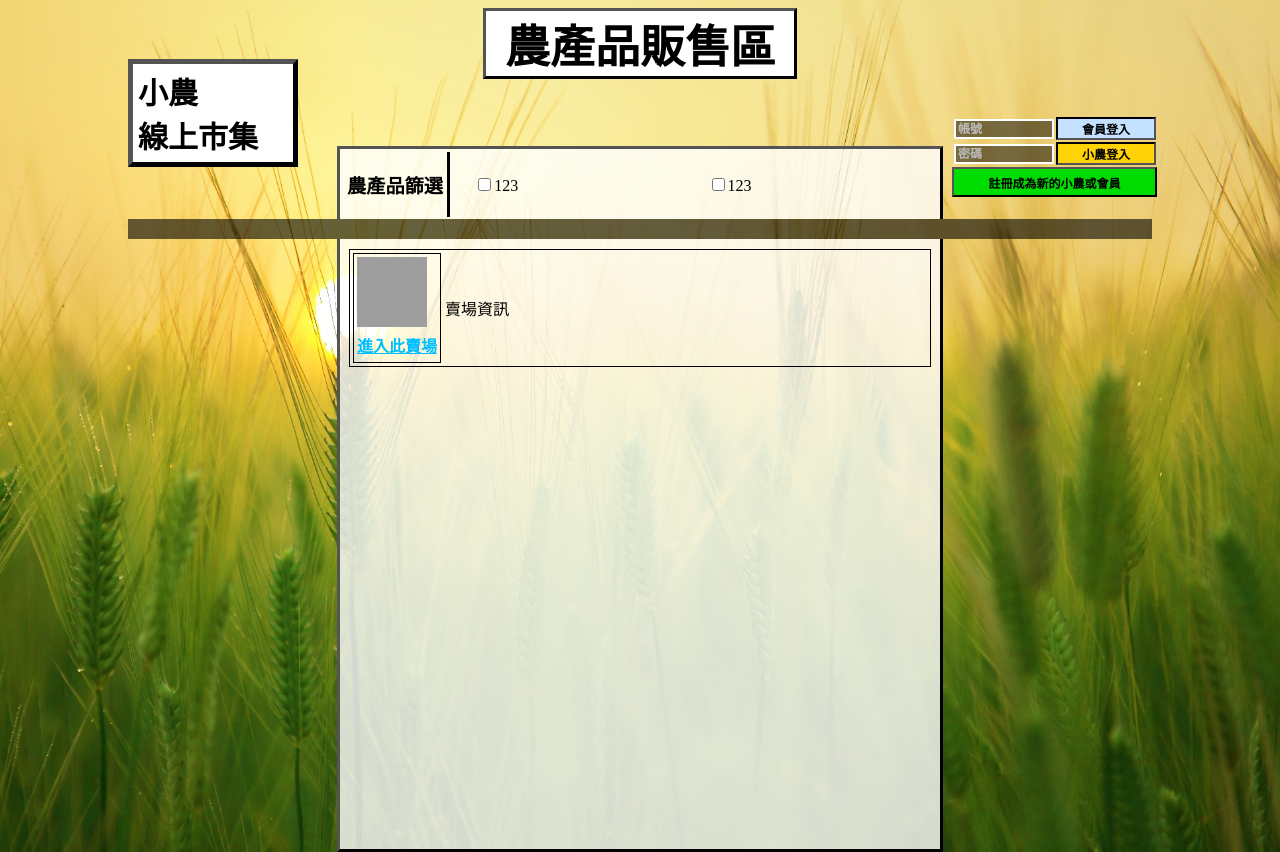
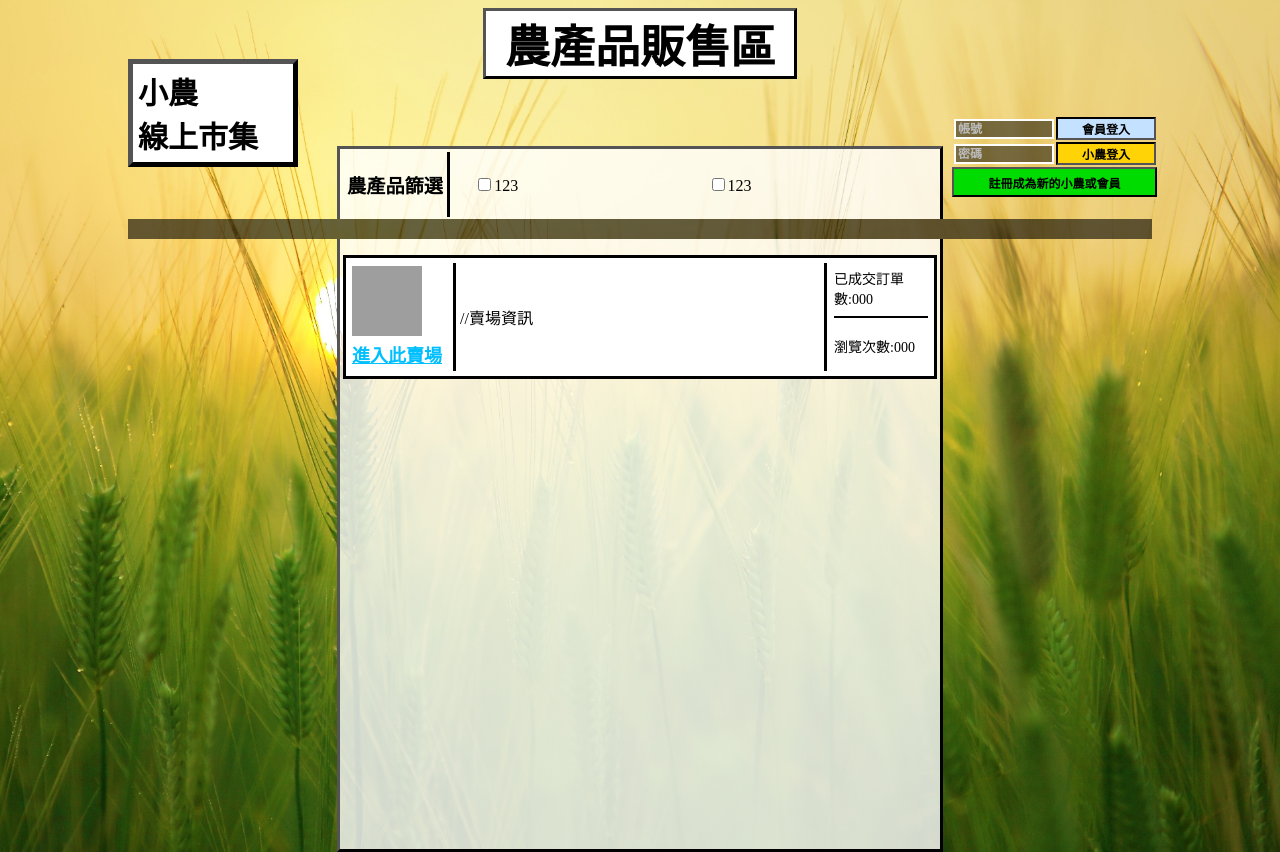
Before and after one commit to k22616416/www, a PHP site: page / in a window 1280 px wide. Run offline with PHP 8.4, Linux system fonts and the light colour scheme; grey boxes are pictures that could not be loaded.

Commit message:
0529 21:41

```diff
--- a/index.php
+++ b/index.php
@@ -61,22 +61,45 @@ $store = null;
 
     <div class="mainDiv">
       <div class="StoreInfoDiv">
-        <table class="StoreInfoTable" style="border:0px;">
+        <table class="StoreInfoTable">
           <tbody>
-            <td>
-              <table class="StoreInfoTable" style="border: 1px solid #000000;">
+            <td style="width:100px;">
+              <table class="StoreInfoTable" style="border: 0px solid #000000; width: 100px;">
                 <tbody>
-                  <tr style="height:70px;">
-                    <td><a href=""><img src="image/user.png" alt="123"></a></td> <!-- Sql賣場圖片&連結-->
+                  <tr>
+                    <td style="height:70px; width:70px;"><a href=""><img src="image/user.png" alt="123"></a></td> <!-- Sql賣場圖片&連結-->
                   </tr>
-                  <tr style="height:30px;">
-                    <td><a href="" style="font-size:2vmin; color:#00bfff; font-weight: bold; text-align: center;">進入此賣場</a></td> <!-- Sql賣場連結-->
+                  <tr>
+                    <td style="height:30px; width:70px;"><a href="" style="font-size:18px; color:#00bfff; font-weight: bold; text-align: center;">進入此賣場</a></td> <!-- Sql賣場連結-->
                   </tr>
                 </tbody>
               </table>
             </td>
+            <td style="width: 3px;">
+              <hr width=" 1px" size=108px color="#000000" style="margin: 0% auto 0% auto; ">
+            </td>
             <td>
-              <div>賣場資訊</div> <!-- Sql賣場資訊 -->
+              <div style="width: auto;">//賣場資訊</div> <!-- Sql賣場資訊 -->
+            </td>
+            <td style="width: 3px;">
+              <hr width="1px" size=108px color="#000000" style="margin: 0% auto 0% auto; ">
+            </td>
+            <td style="width: 100px;">
+              <table class="StoreInfoTable" style="width: 100px; position: relative;left:0px;">
+                <tbody>
+                  <tr style="height:50; width:100px; font-size:14px;">
+                    <td>已成交訂單數:000</td> <!-- Sql賣場訂單數-->
+                  </tr>
+                  <tr>
+                    <td>
+                      <hr style="margin: auto 0% auto 0%; height:2px;  border:0px; background-color: #000000;">
+                    </td>
+                  </tr>
+                  <tr style="height:50; width:100px; font-size:14px;">
+                    <td>瀏覽次數:000</td> <!-- Sql賣場瀏覽次數-->
+                  </tr>
+                </tbody>
+              </table>
             </td>
           </tbody>
         </table>
--- a/style.css
+++ b/style.css
@@ -65,6 +65,7 @@ body {
 	font-size: 1vmin;
 	font-weight: bolder;
 	position: static;
+
 	width: 200px;
 
 	height: auto;
@@ -142,6 +143,7 @@ body {
 	padding: 0 0 0 0;
 	position: relative;
 }
+
 .TopHr{
 	border: 0px;
 	background-color: rgba(0,0,0,0.60);
@@ -187,14 +189,21 @@ body {
 	padding: 1% 0 0 0;
 	position: static;
 }
+
 .StoreInfoDiv{
-	border: 1px solid #000000;
-	margin :0% 1.5% 1% 1.5% ;
+	width: 588px;
+	background-color:white;
+	border: 3px solid #000000;
+	margin :1% auto 1% auto ;
 	position: static;
+}
 
-}
 .StoreInfoTable{
+	border:0px;
 	height: 100px;
+	width: inherit;
+	margin: 0% auto auto auto;
+	/* background-color: #FFFFFF; */
 }
 
 .StoreHrefText{
@@ -208,6 +217,4 @@ img{
 	height:70px;
 	width:70px;
 	margin: 0% auto 0% auto;
-
-
 }
```
